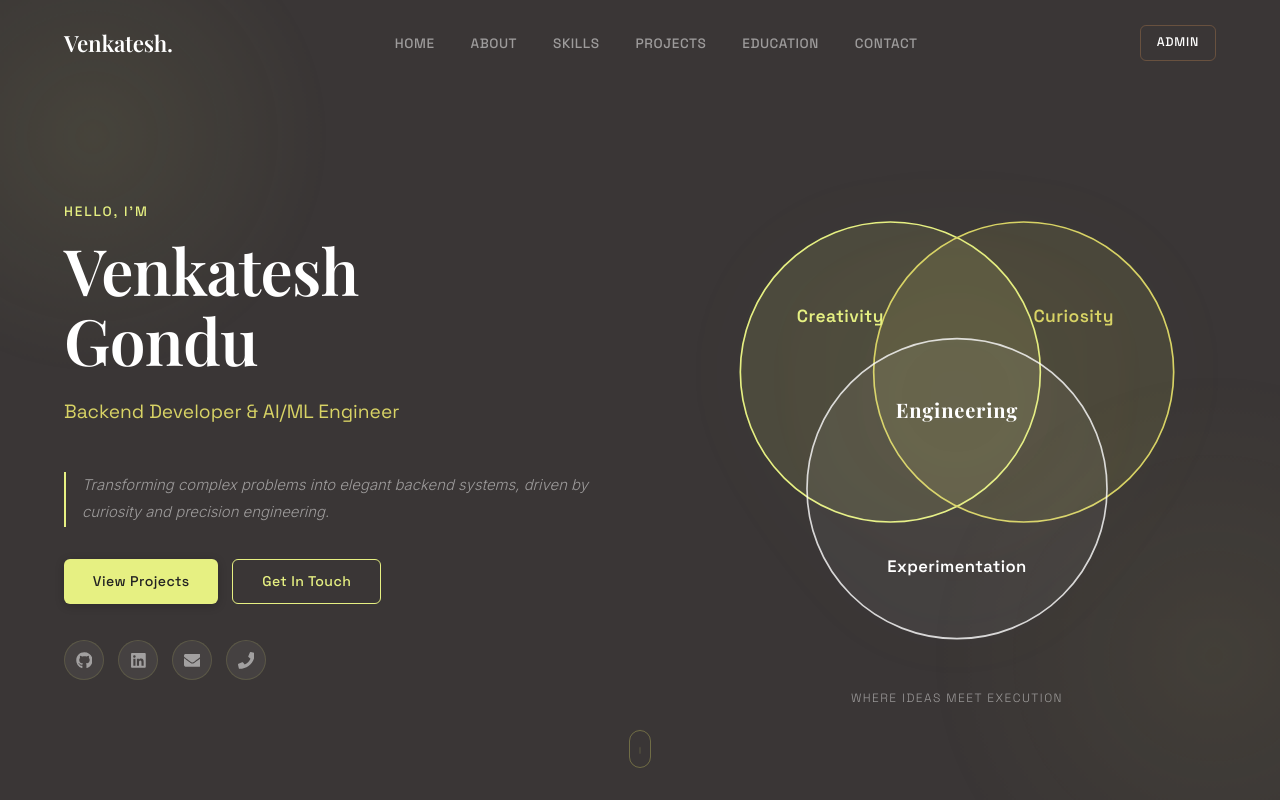
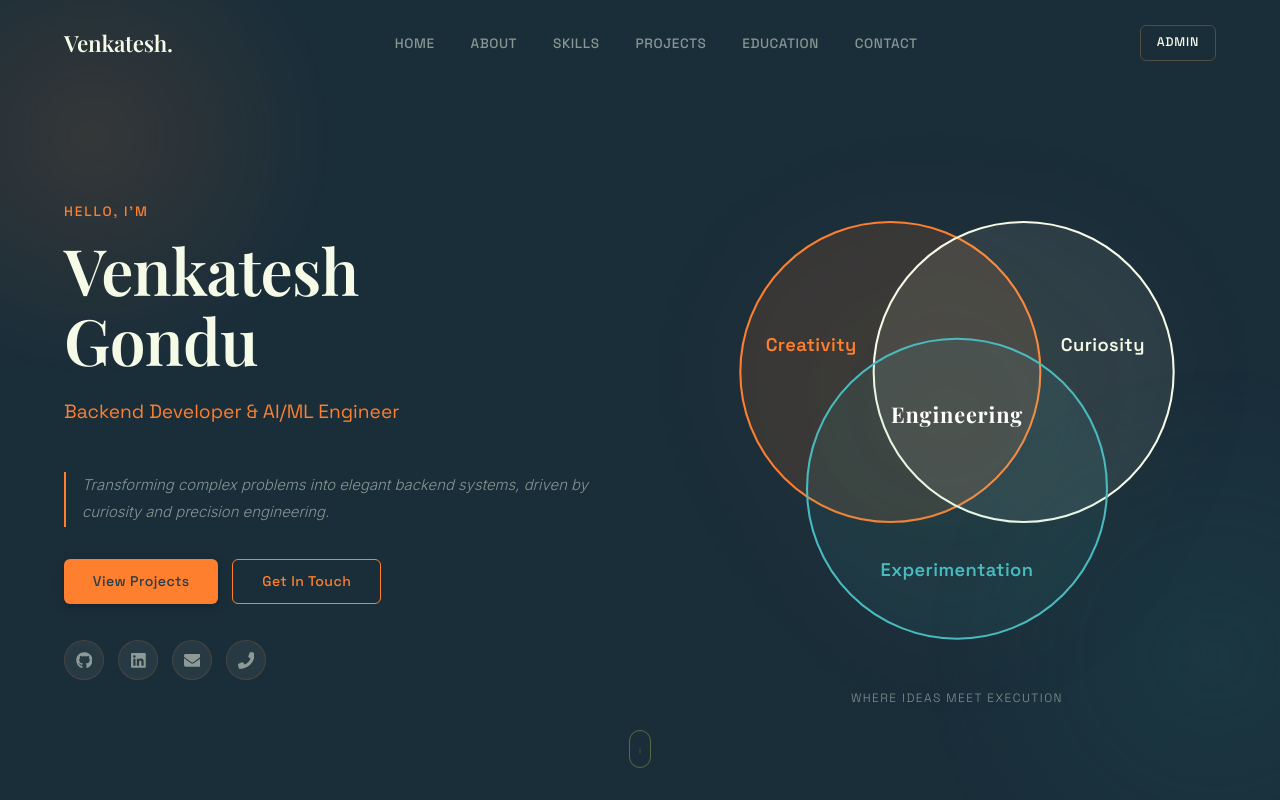
Before and after one commit to venky-Gondu/portfolio, a Next.js app in the folder frontend/: page / in a window 1280 px wide. Shown: the top 800 px of the page. Built offline with nearby package versions, Linux system fonts and the light colour scheme; no server answers.

Commit message:
updated Color palette of UI, Fixed Bugs in Submit form

```diff
--- a/frontend/app/globals.css
+++ b/frontend/app/globals.css
@@ -7,28 +7,27 @@
 }
 
 :root {
-  /* ── Core Brand Palette ── */
-  --bg-dark:       #454040;   /* Primary background */
-  --bg-darker:     #3a3636;   /* Darker background for alternating sections */
-  --bg-card:       #605B51;   /* Card surfaces */
-  --bg-card-hover: #6d685d;   /* Card hover state */
+  /* ── Core Brand Palette (Teal/Navy/Orange) ── */
+  --bg-dark:       #233D4D;   /* Dark Navy Blue - Main background */
+  --bg-darker:     #1A2E3A;   /* Deeper Navy - Alternating sections */
+  --bg-card:       #215E61;   /* Deep Teal - Card surfaces */
+  --bg-card-hover: #297578;   /* Teal hover */
 
-  --accent-1:      #E6F082;   /* Primary accent - Brightest yellow/green */
-  --accent-1-dim:  #c8d462;   /* Accent 1 dim */
-  --accent-2:      #D8D365;   /* Secondary accent - Muted yellow/green */
-  --accent-2-dim:  #baba53;   /* Accent 2 dim */
+  --accent-1:      #FE7F2D;   /* Vibrant Orange - Primary Accent */
+  --accent-1-dim:  #e57228;
+  --accent-2:      #FF9B59;   /* Lighter Orange - Secondary Accent */
 
   /* ── Text ── */
-  --text-primary:   #ffffff;
-  --text-secondary: rgba(255,255,255,0.8);
-  --text-muted:     rgba(255,255,255,0.5);
-  --text-on-accent: #222222;
+  --text-primary:   #F5FBE6;   /* Off-white/Light cream */
+  --text-secondary: rgba(245,251,230,0.75);
+  --text-muted:     rgba(245,251,230,0.5);
+  --text-on-accent: #233D4D;
 
   /* ── Shadows ── */
-  --shadow-sm:   0 2px 10px rgba(0,0,0,0.2);
-  --shadow-md:   0 4px 24px rgba(0,0,0,0.3);
-  --shadow-lg:   0 8px 48px rgba(0,0,0,0.4);
-  --shadow-accent: 0 0 30px rgba(230,240,130,0.2);
+  --shadow-sm:   0 2px 10px rgba(0,0,0,0.25);
+  --shadow-md:   0 4px 24px rgba(0,0,0,0.35);
+  --shadow-lg:   0 8px 48px rgba(0,0,0,0.5);
+  --shadow-accent: 0 0 30px rgba(254,127,45,0.2);
 
   /* ── Spacing ── */
   --spacing-xs:  0.5rem;
@@ -66,7 +65,7 @@ h1, h2 {
   font-family: 'Playfair Display', Georgia, serif;
   font-weight: 600;
   line-height: 1.2;
-  color: #ffffff;
+  color: var(--text-primary);
   letter-spacing: -0.01em;
 }
 
@@ -74,7 +73,7 @@ h3, h4 {
   font-family: 'Space Grotesk', sans-serif;
   font-weight: 500;
   line-height: 1.3;
-  color: #ffffff;
+  color: var(--text-primary);
 }
 
 h5, h6, label {
@@ -117,21 +116,22 @@ h3 { font-size: clamp(1.1rem, 2.5vw, 1.4rem); }
   text-align: center;
   margin-bottom: var(--spacing-xl);
   font-family: 'Playfair Display', serif;
-  color: #ffffff;
+  color: var(--text-primary);
   position: relative;
   display: inline-block;
   width: 100%;
 }
 
-/* Underline bar */
+/* Dynamic eye-catching underline for headings */
 .section-title::after {
   content: '';
   display: block;
-  width: 44px;
-  height: 2px;
-  background: var(--accent-2);
-  margin: 0.75rem auto 0;
+  width: 100%;
+  height: 4px;
+  background: var(--accent-1);
+  margin: 0.8rem auto 0;
   border-radius: 2px;
+  box-shadow: 0 0 10px rgba(254,127,45,0.4);
 }
 
 /* ── Buttons ── */
@@ -159,7 +159,7 @@ h3 { font-size: clamp(1.1rem, 2.5vw, 1.4rem); }
   background: var(--accent-1-dim);
   transform: translateY(-2px);
   box-shadow: var(--shadow-md), var(--shadow-accent);
-  color: var(--text-on-accent);
+  color: var(--text-primary);
 }
 
 .btn-outline {
@@ -183,13 +183,13 @@ h3 { font-size: clamp(1.1rem, 2.5vw, 1.4rem); }
   padding: var(--spacing-lg);
   box-shadow: var(--shadow-md);
   transition: all var(--transition-normal);
-  border: 1px solid rgba(255,255,255,0.07);
+  border: 1px solid rgba(245,251,230,0.08); /* Cream subtle border */
 }
 
 .card:hover {
   transform: translateY(-4px);
   box-shadow: var(--shadow-lg);
-  border-color: rgba(230,240,130,0.2);
+  border-color: rgba(254,127,45,0.3); /* Orange glow border on hover */
 }
 
 /* ── Inputs ── */
@@ -197,9 +197,9 @@ h3 { font-size: clamp(1.1rem, 2.5vw, 1.4rem); }
   width: 100%;
   padding: 0.8rem 1.1rem;
   background: rgba(255,255,255,0.05);
-  border: 1px solid rgba(255,255,255,0.18);
+  border: 1px solid rgba(245,251,230,0.15);
   border-radius: var(--radius-sm);
-  color: #ffffff;
+  color: var(--text-primary);
   font-size: 0.95rem;
   font-family: 'Inter', sans-serif;
   transition: all var(--transition-normal);
@@ -208,8 +208,8 @@ h3 { font-size: clamp(1.1rem, 2.5vw, 1.4rem); }
 .input:focus {
   outline: none;
   border-color: var(--accent-1);
-  box-shadow: 0 0 0 3px rgba(230,240,130,0.12);
-  background: rgba(255,255,255,0.07);
+  box-shadow: 0 0 0 3px rgba(254,127,45,0.15);
+  background: rgba(255,255,255,0.08);
 }
 
 .input::placeholder { color: var(--text-muted); }
@@ -244,7 +244,7 @@ textarea.input { resize: vertical; min-height: 120px; }
 
 /* ── Spinner ── */
 .spinner {
-  border: 2px solid rgba(255,255,255,0.15);
+  border: 2px solid rgba(245,251,230,0.15);
   border-top: 2px solid var(--accent-1);
   border-radius: 50%;
   width: 16px;
@@ -257,11 +257,11 @@ textarea.input { resize: vertical; min-height: 120px; }
 
 /* ── Links ── */
 a {
-  color: var(--accent-2);
+  color: var(--accent-1);
   text-decoration: none;
   transition: color var(--transition-fast);
 }
-a:hover { color: var(--accent-1); }
+a:hover { color: var(--accent-2); }
 
 /* ── Responsive ── */
 @media (max-width: 768px) {
--- a/frontend/components/Education.tsx
+++ b/frontend/components/Education.tsx
@@ -7,7 +7,7 @@ const education = [
         degree: 'M.Tech – Integrated',
         institution: 'VIT Amaravathi',
         period: '2021 – Present',
-        cgpa: '8.93',
+        cgpa: '8.50',
         description: 'Specializing in Software Engineering and Full-Stack Development',
         board: 'VIT University'
     },
--- a/frontend/components/Hero.module.css
+++ b/frontend/components/Hero.module.css
@@ -14,7 +14,7 @@
     position: absolute;
     width: 480px;
     height: 480px;
-    background: radial-gradient(circle, rgba(230,240,130,0.08) 0%, transparent 70%);
+    background: radial-gradient(circle, rgba(254,127,45,0.12) 0%, transparent 70%); /* Orange glow */
     top: -100px;
     left: -150px;
     border-radius: 50%;
@@ -26,7 +26,7 @@
     position: absolute;
     width: 560px;
     height: 560px;
-    background: radial-gradient(circle, rgba(216,211,101,0.06) 0%, transparent 70%);
+    background: radial-gradient(circle, rgba(33,94,97,0.2) 0%, transparent 70%); /* Deep Teal glow */
     bottom: -150px;
     right: -200px;
     border-radius: 50%;
@@ -65,7 +65,7 @@
 .name {
     font-family: 'Playfair Display', serif;
     font-size: clamp(2.8rem, 5vw, 5rem);
-    color: #ffffff;
+    color: var(--text-primary);
     line-height: 1.1;
     margin-bottom: 1.25rem;
     font-weight: 600;
@@ -79,7 +79,7 @@
 .typedText {
     font-family: 'Space Grotesk', sans-serif;
     font-size: clamp(1rem, 2vw, 1.2rem);
-    color: var(--accent-2);
+    color: var(--accent-1);
     font-weight: 400;
 }
 
@@ -123,20 +123,20 @@
     display: flex;
     align-items: center;
     justify-content: center;
-    background: rgba(255,255,255,0.06);
+    background: rgba(245,251,230,0.06); /* Cream subtle */
     border-radius: 50%;
     font-size: 1.05rem;
     color: var(--text-muted);
     transition: all 0.25s ease;
-    border: 1px solid rgba(216,211,101,0.15);
+    border: 1px solid rgba(254,127,45,0.15); /* Orange subtle */
 }
 
 .social a:hover {
     background: var(--accent-1);
-    color: var(--bg-dark);
+    color: var(--text-on-accent);
     border-color: var(--accent-1);
     transform: translateY(-4px);
-    box-shadow: 0 8px 20px rgba(230,240,130,0.35);
+    box-shadow: 0 8px 20px rgba(254,127,45,0.35);
 }
 
 /* ── Venn Diagram ── */
@@ -158,8 +158,8 @@
 .vennSvg {
     width: 100%;
     max-width: 500px;   /* Adjusted for bigger viewBox */
-    filter: drop-shadow(0 0 40px rgba(230,240,130,0.1))
-            drop-shadow(0 0 60px rgba(216,211,101,0.06));
+    filter: drop-shadow(0 0 40px rgba(254,127,45,0.15))
+            drop-shadow(0 0 60px rgba(33,94,97,0.15));
     animation: float 4.5s ease-in-out infinite;
 }
 
--- a/frontend/components/Hero.tsx
+++ b/frontend/components/Hero.tsx
@@ -77,7 +77,7 @@ export default function Hero() {
                             {/*
                              * Bigger Venn Diagram
                              * cx/cy adjusted to perfectly overlap
-                             * Text is placed inside each non-overlapping section
+                             * Text is placed exactly in the middle of each circle as requested.
                              */}
                             <svg
                                 className={styles.vennSvg}
@@ -85,32 +85,33 @@ export default function Hero() {
                                 fill="none"
                                 xmlns="http://www.w3.org/2000/svg"
                             >
-                                {/* Circle 1  — Creativity — top-left */}
+                                {/* Circle 1  — Creativity — top-left (Orange) */}
                                 <circle
                                     cx="220" cy="240" r="180"
-                                    fill="rgba(230, 240, 130, 0.1)"
-                                    stroke="#E6F082" strokeWidth="2"
+                                    fill="rgba(254, 127, 45, 0.12)"
+                                    stroke="#FE7F2D" strokeWidth="2.5"
                                 />
-                                {/* Circle 2  — Curiosity — top-right */}
+                                {/* Circle 2  — Curiosity — top-right (Cream) */}
                                 <circle
                                     cx="380" cy="240" r="180"
-                                    fill="rgba(216, 211, 101, 0.1)"
-                                    stroke="#D8D365" strokeWidth="2"
+                                    fill="rgba(245, 251, 230, 0.08)"
+                                    stroke="#F5FBE6" strokeWidth="2.5"
                                 />
-                                {/* Circle 3  — Experimentation — bottom */}
+                                {/* Circle 3  — Experimentation — bottom (Teal accent) */}
                                 <circle
                                     cx="300" cy="380" r="180"
-                                    fill="rgba(255, 255, 255, 0.05)"
-                                    stroke="rgba(255, 255, 255, 0.8)" strokeWidth="2"
+                                    fill="rgba(73, 187, 191, 0.08)"
+                                    stroke="#49BBBF" strokeWidth="2.5"
                                 />
 
-                                {/* ── Independent Labels ── */}
+                                {/* ── Independent Labels (placed safely in non-overalapping crescent areas) ── */}
 
                                 <text
-                                    x="160" y="180"
+                                    x="125" y="210"
                                     textAnchor="middle"
-                                    fill="#E6F082"
-                                    fontSize="21"
+                                    dominantBaseline="middle"
+                                    fill="#FE7F2D"
+                                    fontSize="22"
                                     fontFamily="Space Grotesk, sans-serif"
                                     fontWeight="600"
                                     letterSpacing="0.5"
@@ -119,10 +120,11 @@ export default function Hero() {
                                 </text>
 
                                 <text
-                                    x="440" y="180"
+                                    x="475" y="210"
                                     textAnchor="middle"
-                                    fill="#D8D365"
-                                    fontSize="21"
+                                    dominantBaseline="middle"
+                                    fill="#F5FBE6"
+                                    fontSize="22"
                                     fontFamily="Space Grotesk, sans-serif"
                                     fontWeight="600"
                                     letterSpacing="0.5"
@@ -133,8 +135,9 @@ export default function Hero() {
                                 <text
                                     x="300" y="480"
                                     textAnchor="middle"
-                                    fill="#ffffff"
-                                    fontSize="20"
+                                    dominantBaseline="middle"
+                                    fill="#49BBBF"
+                                    fontSize="22"
                                     fontFamily="Space Grotesk, sans-serif"
                                     fontWeight="600"
                                     letterSpacing="0.5"
@@ -146,8 +149,9 @@ export default function Hero() {
                                 <text
                                     x="300" y="295"
                                     textAnchor="middle"
+                                    dominantBaseline="middle"
                                     fill="#ffffff"
-                                    fontSize="24"
+                                    fontSize="26"
                                     fontFamily="Playfair Display, serif"
                                     fontWeight="700"
                                     letterSpacing="1"
--- a/frontend/components/Projects.module.css
+++ b/frontend/components/Projects.module.css
@@ -50,7 +50,7 @@
     grid-template-columns: 0.8fr 1.2fr;
     background: var(--bg-card);
     border-radius: var(--radius-lg);
-    border: 1px solid rgba(230,240,130,0.15);
+    border: 1px solid rgba(254,127,45,0.15);
     overflow: hidden;
     margin-bottom: 3rem;
     transition: all 0.3s ease;
@@ -58,7 +58,7 @@
 
 .featuredCard:hover {
     box-shadow: 0 10px 40px rgba(0,0,0,0.5);
-    border-color: rgba(230,240,130,0.3);
+    border-color: rgba(254,127,45,0.3);
 }
 
 .featuredLeft {
```
Also changed, not shown: frontend/components/Projects.tsx (+4 -5 lines).
